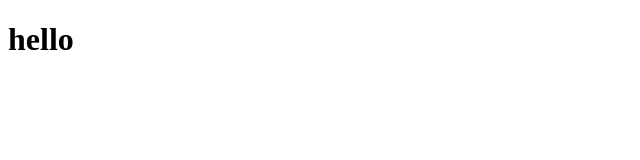
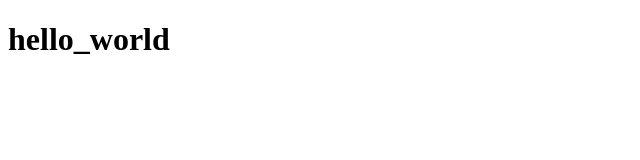
Before and after one commit to Rebkovets90/sc1-67-19, a plain HTML site: page Lessons/Lesson #1/Index.html in a window 1280 px wide. Shown: the whole page, without its empty margins (0-640 px from the left). Drawn offline with Linux system fonts and the light colour scheme.

Commit message:
test commit

```diff
--- a/Lessons/Lesson #1/Index.html
+++ b/Lessons/Lesson #1/Index.html
@@ -5,6 +5,6 @@
     <title>Title</title>
 </head>
 <body>
-<h1>hello</h1>
+<h1>hello_world</h1>
 </body>
 </html>
```
